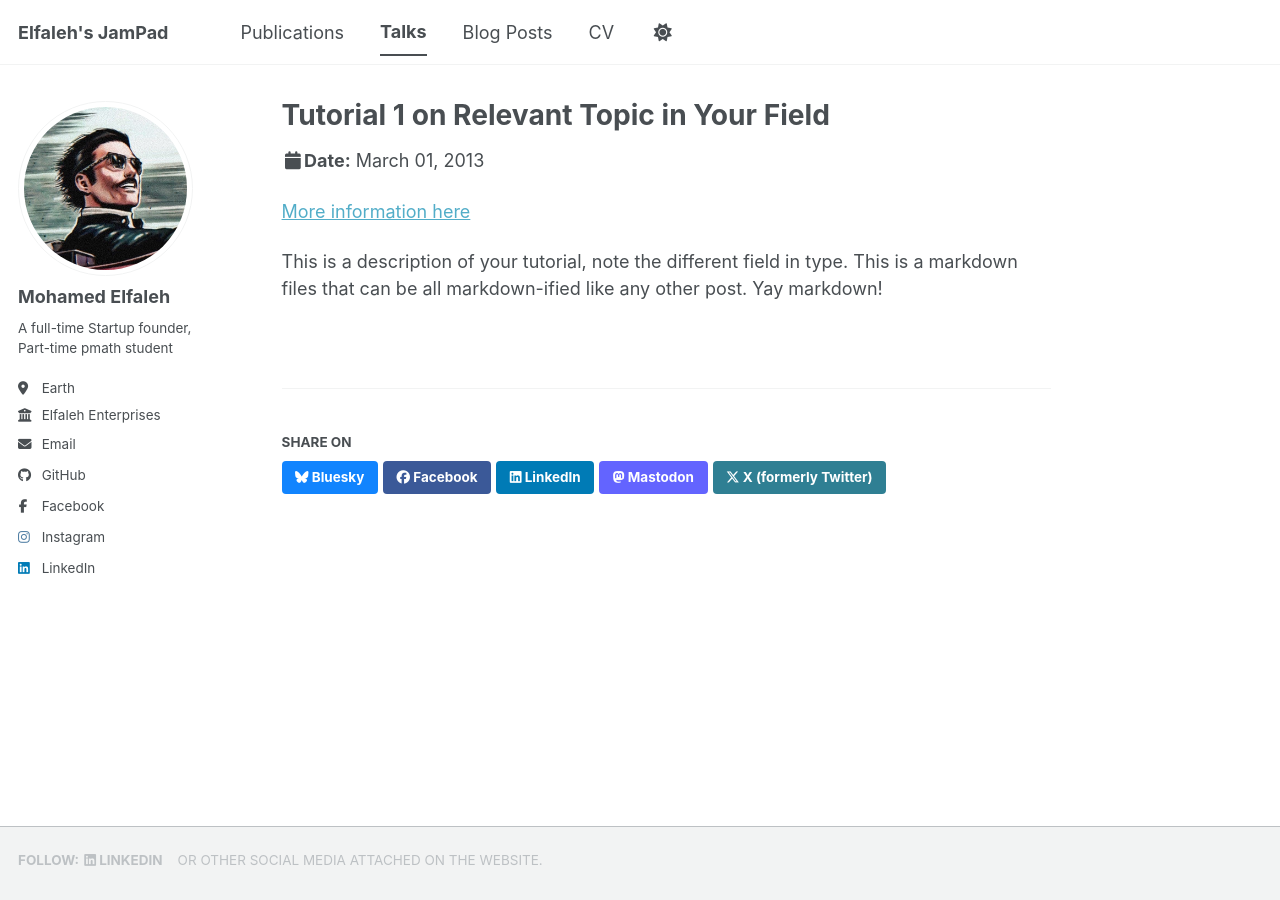
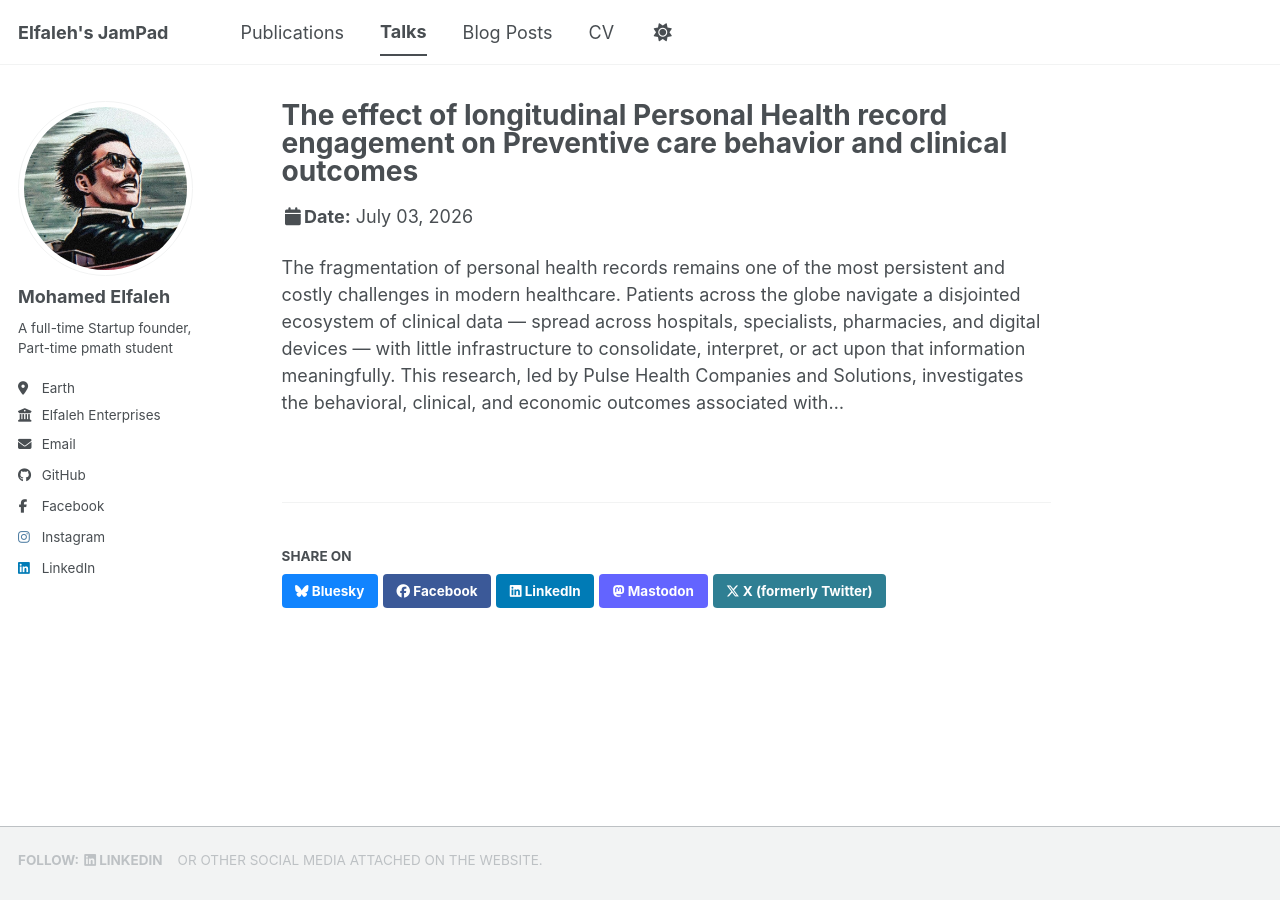
Before and after one commit to elfalehed/elfalehed.github.io, a Jekyll site: the page built from _talks/2013-03-01-tutorial-1.md, in a window 1280 px wide. Built offline with Jekyll 4.4.1, drawn with Linux system fonts in a browser that asks for light colours; a style sheet for code colours, icons or effects is not loaded.

Commit message:
Update 2013-03-01-tutorial-1.md

```diff
--- a/_talks/2013-03-01-tutorial-1.md
+++ b/_talks/2013-03-01-tutorial-1.md
@@ -1,13 +1,11 @@
 ---
-title: "Tutorial 1 on Relevant Topic in Your Field"
+title: "The effect of longitudinal Personal Health record engagement on Preventive care behavior and clinical outcomes"
 collection: talks
 type: "Tutorial"
-permalink: /talks/2013-03-01-tutorial-1
-venue: "UC-Berkeley Institute for Testing Science"
-date: 2013-03-01
-location: "Berkeley, CA, USA"
+permalink: /talks/2026-07-03-PulsePaperOnOutcomes
+venue: "MeetLab Istanbul"
+date: 2026-07-03
+location: "Istanbul, TR"
 ---
 
-[More information here](http://exampleurl.com)
-
-This is a description of your tutorial, note the different field in type. This is a markdown files that can be all markdown-ified like any other post. Yay markdown!
+The fragmentation of personal health records remains one of the most persistent and costly challenges in modern healthcare. Patients across the globe navigate a disjointed ecosystem of clinical data — spread across hospitals, specialists, pharmacies, and digital devices — with little infrastructure to consolidate, interpret, or act upon that information meaningfully. This research, led by Pulse Health Companies and Solutions, investigates the behavioral, clinical, and economic outcomes associated with…
```
